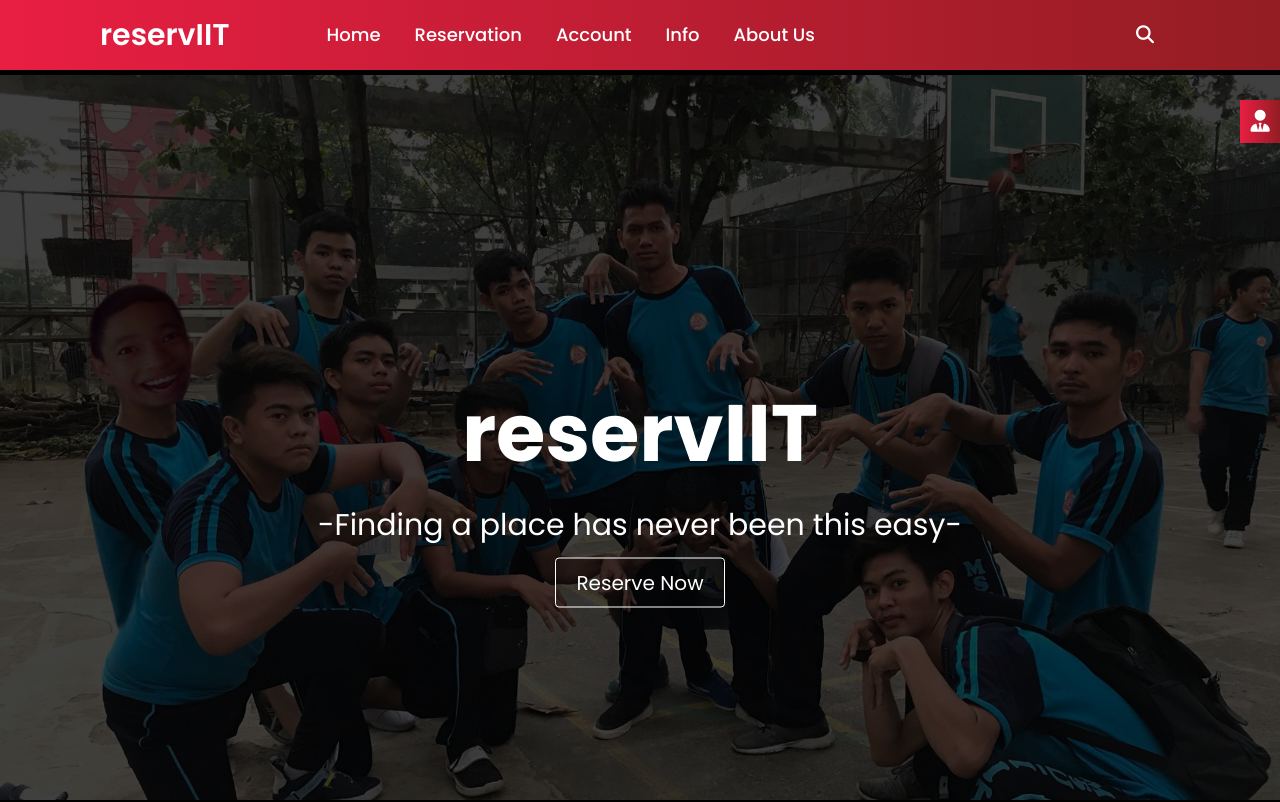
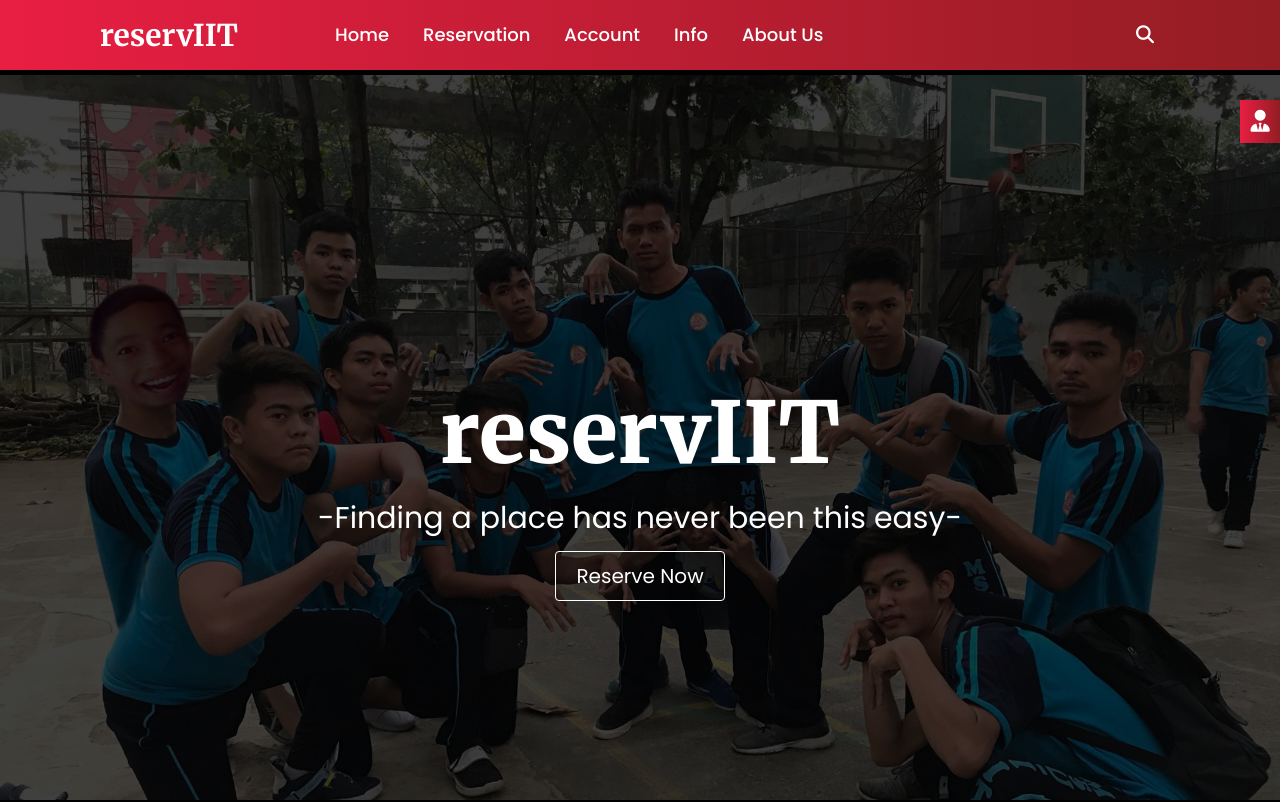
Before and after one commit to kylevillz/reservIIT, a plain HTML site: page index.html in a window 1280 px wide. Shown: the top 802 px of the page. Drawn offline with Linux system fonts and the light colour scheme.

Commit message:
Update style.css
nag add ko font merriweather, akoa sad gipadako ang fontsize gamay

```diff
--- a/style.css
+++ b/style.css
@@ -1,4 +1,4 @@
-@import url("https://fonts.googleapis.com/css2?family=Poppins:wght@200;300;400;500;600;700&display=swap");
+@import url('https://fonts.googleapis.com/css2?family=Merriweather:ital,wght@0,300;0,400;0,700;0,900;1,300;1,400;1,700;1,900&family=Poppins:ital,wght@0,100;0,200;0,300;0,400;0,500;0,600;0,700;0,800;0,900;1,100;1,200;1,300;1,400;1,500;1,600;1,700;1,800;1,900&display=swap');
 * {
   margin: 0;
   padding: 0;
@@ -11,6 +11,10 @@ body {
   position: relative;
   display: flex;
   flex-direction: column;
+}
+.title{
+  font-family: 'Merriweather', serif;
+  font-weight: 900;
 }
 
 .account {
@@ -53,6 +57,8 @@ nav .content .links {
 .content .logo a {
   color: #fff;
   font-size: 30px;
+  font-weight: 600;
+  font-family: 'Merriweather', serif;
   font-weight: 600;
 }
 .content .links li {
@@ -294,7 +300,7 @@ nav .content .links {
 }
 
 .banner-content h1 {
-  font-size: 80px;
+  font-size: 85px;
   margin-top: 80px;
 }
 
```
